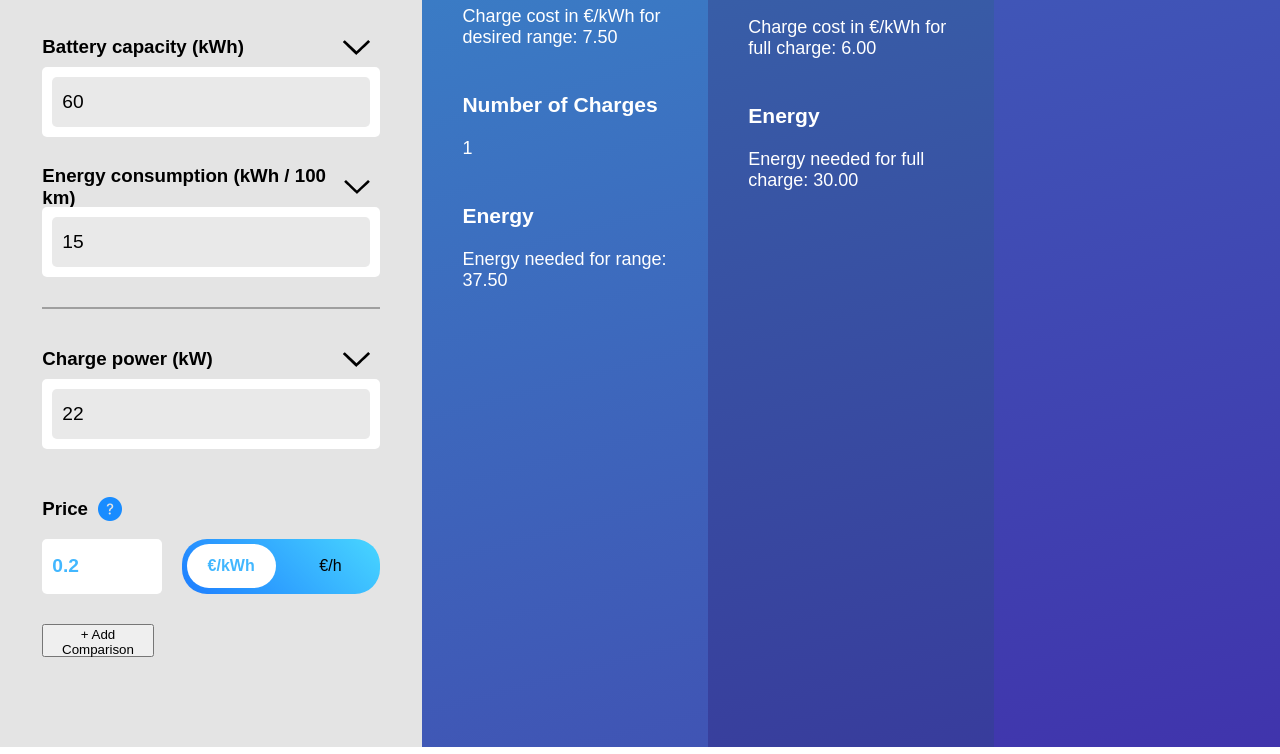
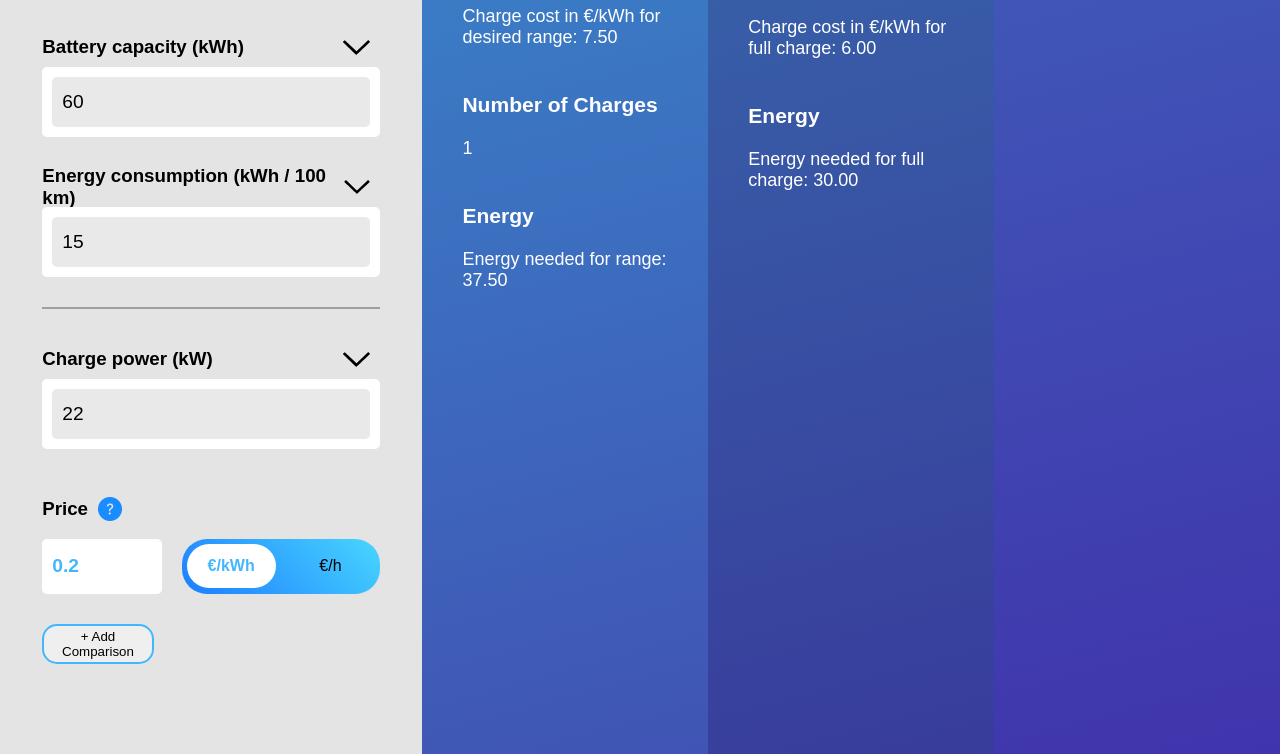
Before and after one commit to JeseGamerHD/BEV-calculator, a plain HTML site: page prototype.html in a window 1280 px wide. Shown: the part 349-1103 px from the top of the page. Drawn offline with Linux system fonts and the light colour scheme.

Commit message:
tiny bit of button styling

```diff
--- a/styles/inputs.css
+++ b/styles/inputs.css
@@ -22,7 +22,7 @@
         }
 
         .chargerPricingAlt-wrapper {
-            /* display: none; */
+            display: flex;
             overflow: hidden;
             visibility: collapse;
             max-height: 0;
@@ -40,7 +40,9 @@
 
         #addChargerPriceComparison {
             width: 33%;
-            height: 2.5em;
+            height: 3em;
+            border: 2px solid var(--text-color-inputs);
+            border-radius: 15px;
         }
     }
 }
```
